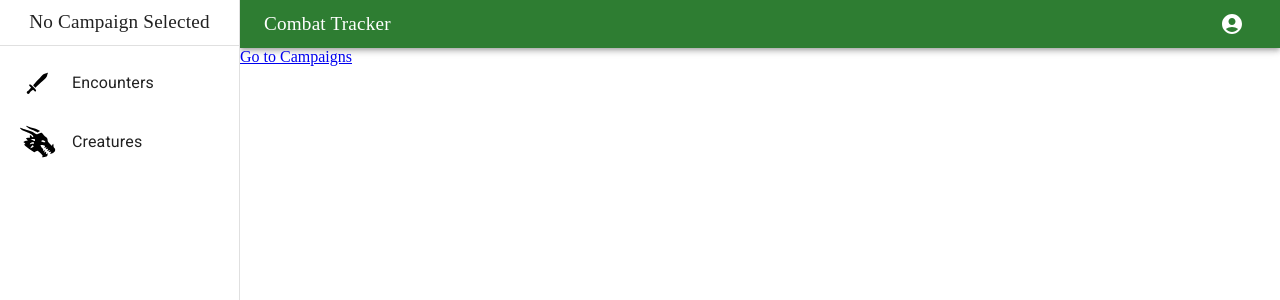
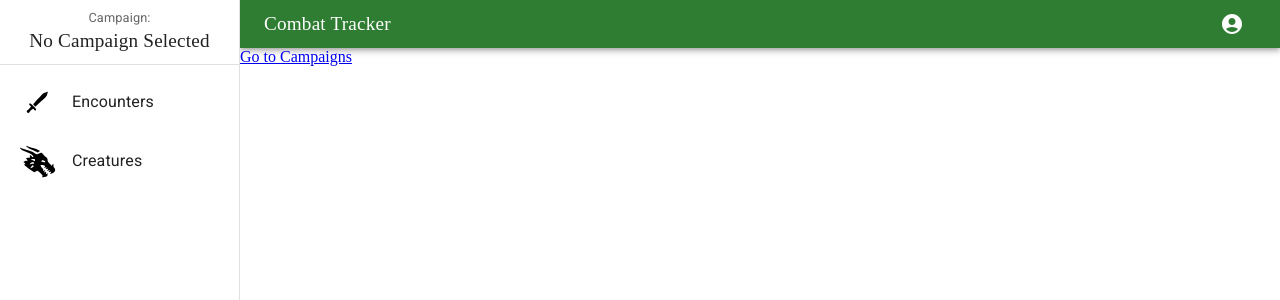
Before and after one commit to cgilbers/combat-tracker, a React (Vite) app: page /combat-tracker/campaigns in a window 1280 px wide. Shown: the top 300 px of the page. Built offline with nearby package versions, Linux system fonts and the light colour scheme; no server answers; sample sign-in values are in the browser's storage; a web font is replaced by a local one.

Commit message:
show validation errors

```diff
--- a/src/components/NavigationDrawer.tsx
+++ b/src/components/NavigationDrawer.tsx
@@ -7,11 +7,12 @@ import {
     ListItemButton,
     ListItemIcon,
     ListItemText,
+    Stack,
 } from "@mui/material";
 import { useNavigate } from "react-router-dom";
 import { DragonIcon, SwordIcon } from "../assets";
 import { useCampaign } from "../hooks/useCampaign";
-import { Header } from "../theme/styles";
+import { Header, Label } from "../theme/styles";
 
 export const drawerWidth = 240;
 
@@ -39,23 +40,21 @@ export const NavigationDrawer = ({
 
     const drawer = (
         <Box>
-            <Box
+            <Stack
+                onClick={() => {
+                    navigate("/campaigns");
+                }}
                 sx={{
                     display: "flex",
                     alignItems: "center",
                     justifyContent: "center",
                     p: 1,
+                    cursor: "pointer",
                 }}
             >
-                <Header
-                    onClick={() => {
-                        navigate("/campaigns");
-                    }}
-                    sx={{ cursor: "pointer" }}
-                >
-                    {data?.name ?? "No Campaign Selected"}
-                </Header>
-            </Box>
+                <Label>Campaign:</Label>
+                <Header>{data?.name ?? "No Campaign Selected"}</Header>
+            </Stack>
             <Divider />
             <List>
                 <ListItem disablePadding>
--- a/src/components/campaigns/CampaignCreate.tsx
+++ b/src/components/campaigns/CampaignCreate.tsx
@@ -5,7 +5,7 @@ import { useAuth } from "../../auth/useAuth";
 import { createCampaign } from "../../firebase/data/campaign";
 import type { CampaignData } from "../../firebase/schemas";
 import { useTitleContext } from "../../hooks/useTitleContext";
-import { CampaginForm, type FormData } from "./CampaignForm";
+import { CampaignForm, type FormData } from "./CampaignForm";
 
 /**
  *  CampaignCreate Component
@@ -49,7 +49,7 @@ export const CampaignCreate = () => {
 
     return (
         <Stack gap={2}>
-            <CampaginForm
+            <CampaignForm
                 onSubmit={onSubmit}
                 defaultValues={{ name: "", playersList: [] }}
             />
--- a/src/components/campaigns/CampaignEdit.tsx
+++ b/src/components/campaigns/CampaignEdit.tsx
@@ -9,7 +9,7 @@ import {
 } from "../../firebase/data/campaign";
 import type { CampaignData } from "../../firebase/schemas";
 import { useTitleContext } from "../../hooks/useTitleContext";
-import { CampaginForm, type FormData } from "./CampaignForm";
+import { CampaignForm, type FormData } from "./CampaignForm";
 
 const defaultValues = {
     name: "",
@@ -91,7 +91,7 @@ export const CampaignEdit = () => {
 
     return (
         <Stack gap={2}>
-            <CampaginForm
+            <CampaignForm
                 onSubmit={onSubmit}
                 defaultValues={getDefaultValues}
             />
--- a/src/components/campaigns/CampaignForm.tsx
+++ b/src/components/campaigns/CampaignForm.tsx
@@ -5,6 +5,7 @@ import {
     Box,
     Button,
     Container,
+    FormHelperText,
     Grid,
     IconButton,
     Paper,
@@ -14,19 +15,20 @@ import {
 import {
     useFieldArray,
     useForm,
+    type FieldErrors,
     type UseFieldArrayRemove,
     type UseFormRegister,
 } from "react-hook-form";
 import { z } from "zod";
 
 const formSchema = z.object({
-    name: z.string(),
+    name: z.string().min(1, "Name is required"),
     playersList: z
         .array(
             z.object({
                 id: z.string(),
-                playerName: z.string(),
-                characterName: z.string(),
+                playerName: z.string().min(1, "Player name is required"),
+                characterName: z.string().min(1, "Character name is required"),
             })
         )
         .min(1, "Please add at least one player"),
@@ -39,7 +41,7 @@ type CampaignFormProps = {
     defaultValues: FormData | (() => Promise<FormData>);
 };
 
-export const CampaginForm = ({
+export const CampaignForm = ({
     onSubmit,
     defaultValues,
 }: CampaignFormProps) => {
@@ -83,8 +85,12 @@ export const CampaginForm = ({
                             register={register}
                             index={index}
                             remove={remove}
+                            errors={errors}
                         />
                     ))}
+                    <FormHelperText error={!!errors.playersList}>
+                        {errors.playersList?.message}
+                    </FormHelperText>
 
                     <Box mt={2}>
                         <Button
@@ -116,10 +122,11 @@ export const CampaginForm = ({
 const PlayerItem = (props: {
     id: string;
     index: number;
+    errors: FieldErrors<FormData>;
     register: UseFormRegister<FormData>;
     remove: UseFieldArrayRemove;
 }) => {
-    const { id, register, index, remove } = props;
+    const { id, register, index, remove, errors } = props;
     return (
         <Paper key={id} sx={{ p: 2, mt: 2 }}>
             <Grid container spacing={2} alignItems="center">
@@ -143,6 +150,10 @@ const PlayerItem = (props: {
                     </IconButton>
                 </Grid>
             </Grid>
+            <FormHelperText error={!!errors.playersList?.[index]}>
+                {errors.playersList?.[index]?.playerName?.message ||
+                    errors.playersList?.[index]?.characterName?.message}
+            </FormHelperText>
         </Paper>
     );
 };
--- a/src/theme/styles.tsx
+++ b/src/theme/styles.tsx
@@ -10,3 +10,9 @@ export const Header = styled(Typography)(({ theme }) => ({
 export const Title = styled(Header)(({ theme }) => ({
     marginBottom: theme.spacing(2),
 }));
+
+export const Label = styled(Typography)(({ theme }) => ({
+    fontSize: "0.8rem",
+    fontFamily: theme.typography.body1.fontFamily,
+    color: theme.palette.text.secondary,
+}));
```
